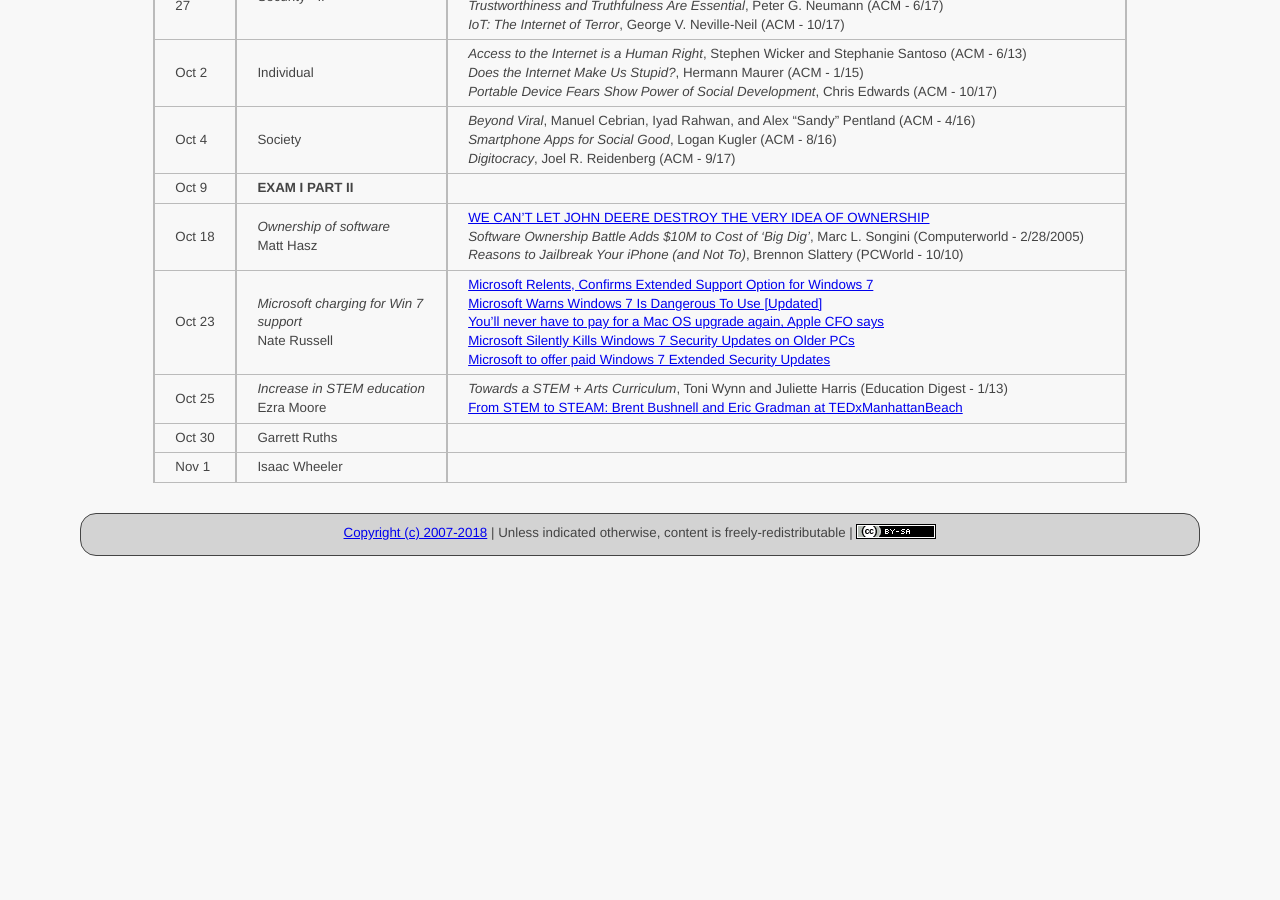
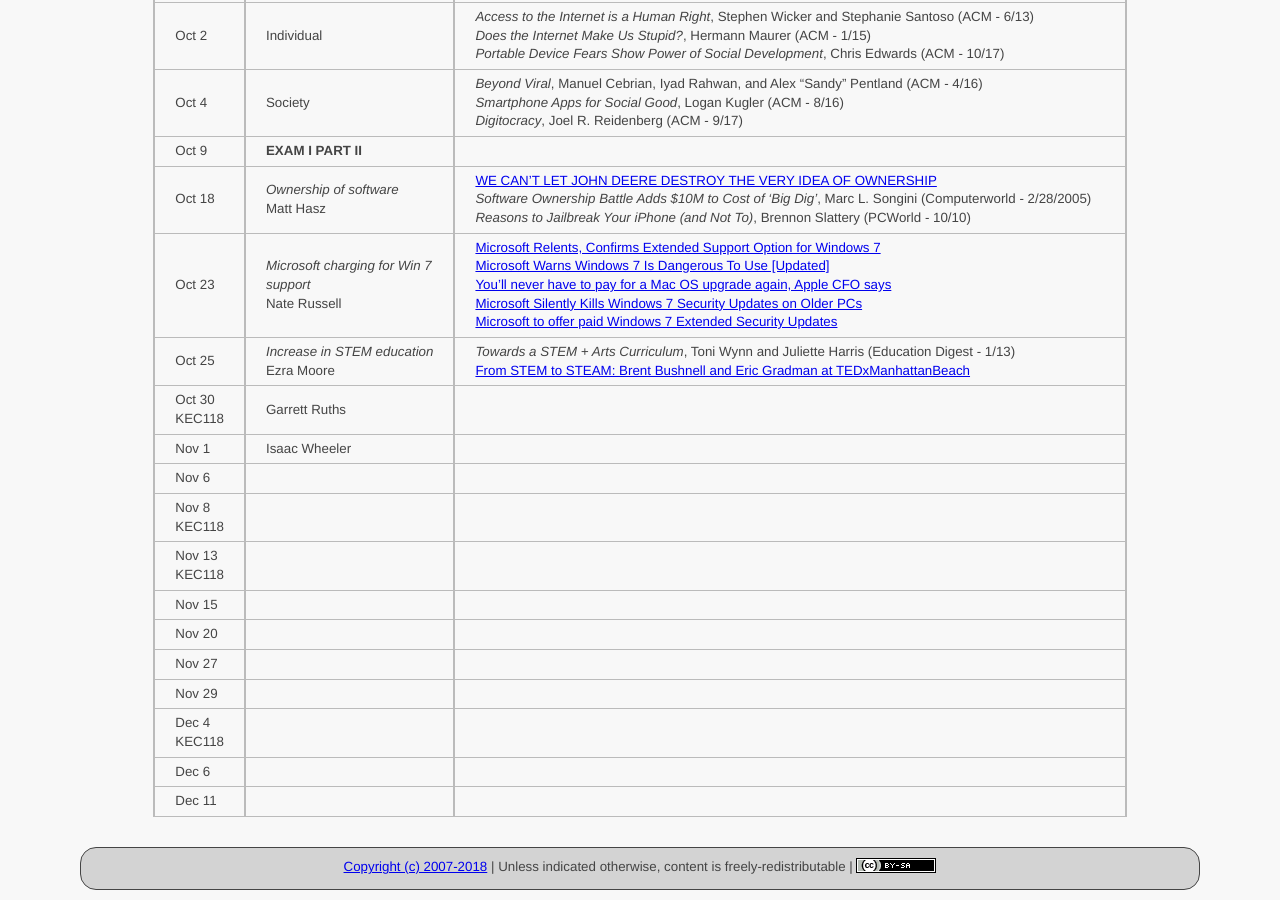
Before and after one commit to ycpcs/cs456-fall2018, a Jekyll site: the page built from schedule/index.md, in a window 1280 px wide and 900 px high, scrolled down 947 px. Built offline with Jekyll 4.4.1, drawn with Linux system fonts in a browser that asks for light colours; before the commit the page ends 1513 px from its top, so only the background shows below that.

Commit message:
update index
update index

```diff
--- a/schedule/index.md
+++ b/schedule/index.md
@@ -30,8 +30,18 @@ All reading materials can be accessed via [Schmidt Library](http://library.ycp.e
 > Oct 18  | *Ownership of software* <br /> Matt Hasz | [WE CAN'T LET JOHN DEERE DESTROY THE VERY IDEA OF OWNERSHIP](https://www.wired.com/2015/04/dmca-ownership-john-deere/) <br /> *Software Ownership Battle Adds $10M to Cost of 'Big Dig'*, Marc L. Songini (Computerworld - 2/28/2005) <br /> *Reasons to Jailbreak Your iPhone (and Not To)*, Brennon Slattery (PCWorld - 10/10) |
 > Oct 23  | *Microsoft charging for Win 7 support* <br /> Nate Russell | [Microsoft Relents, Confirms Extended Support Option for Windows 7](https://www.extremetech.com/computing/276582-microsoft-relents-confirms-extended-support-option-for-windows-7) <br /> [Microsoft Warns Windows 7 Is Dangerous To Use \[Updated\]](https://www.forbes.com/sites/gordonkelly/2017/01/17/microsoft-windows-7-security-hardware-support-problems/#329d05decdba) <br /> [You’ll never have to pay for a Mac OS upgrade again, Apple CFO says](https://www.geekwire.com/2013/pay-mac-os-upgrade-apple-cfo/) <br /> [Microsoft Silently Kills Windows 7 Security Updates on Older PCs](https://www.extremetech.com/computing/271982-microsoft-silently-kills-windows-7-security-updates-on-older-pcs) <br /> [Microsoft to offer paid Windows 7 Extended Security Updates](https://www.zdnet.com/article/microsoft-to-offer-paid-windows-7-extended-security-updates/) |
 > Oct 25  | *Increase in STEM education* <br /> Ezra Moore | *Towards a STEM + Arts Curriculum*, Toni Wynn and Juliette Harris (Education Digest - 1/13) <br /> [From STEM to STEAM: Brent Bushnell and Eric Gradman at TEDxManhattanBeach](https://youtu.be/0rAbylCphUk) |
-> Oct 30  | Garrett Ruths       |
+> Oct 30 <br /> KEC118  | Garrett Ruths       |
 > Nov 1   | Isaac Wheeler       |
+> Nov 6   |  |
+> Nov 8 <br /> KEC118  |  |
+> Nov 13 <br /> KEC118  |  |
+> Nov 15  |  |
+> Nov 20  |  |
+> Nov 27  |  |
+> Nov 29  |  |
+> Dec 4 <br /> KEC118  |  |
+> Dec 6   |  |
+> Dec 11  |  |
 
 
 
```
